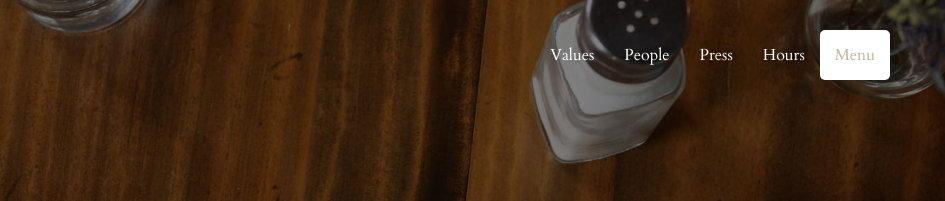
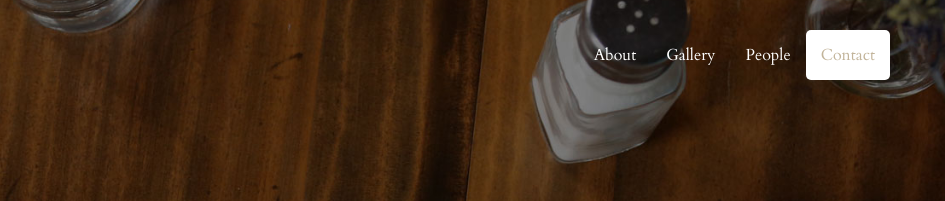
Before and after one commit to pcreglow/WJ-Culinary, a website: page culinary.html in a window 1280 px wide. Shown: the top 201 px of the page, 335-1280 px from the left. Drawn offline with Linux system fonts and the light colour scheme.

Commit message:
Updated section ids, nav bar tabs

```diff
--- a/culinary.html
+++ b/culinary.html
@@ -73,19 +73,16 @@
                         <a class="page-scroll" href="#page-top"></a>
                     </li>
                     <li>
-                        <a class="page-scroll" href="#values">Values</a>
+                        <a class="page-scroll" href="#about">About</a>
+                    </li>
+                    <li>
+                        <a class="page-scroll" href="#gallery">Gallery</a>
                     </li>
                     <li>
                         <a class="page-scroll" href="#people">People</a>
                     </li>
                     <li>
-                        <a class="page-scroll" href="#press">Press</a>
-                    </li>
-                    <li>
-                        <a class="page-scroll" href="#hours">Hours</a>
-                    </li>
-                    <li>
-                        <a class="page-scroll" href="#menu">Menu</a>
+                        <a class="page-scroll" href="#contact">Contact</a>
                     </li>
                 </ul>
             </div>
@@ -102,7 +99,7 @@
             <a class="btn page-scroll" href="#values"><i class="fa fa-angle-down fa-fw"></i></a>
         </div>
     </header>
-    <section id="values" class="services">
+    <section id="about" class="services">
         <div class="container">
             <div class="row text-center">
                 <div class="col-lg-12 wow fadeIn">
@@ -186,7 +183,7 @@
             </div>
         </div>
     </aside>
-    <section id="people">
+    <section id="gallery">
         <div class="container text-center wow fadeIn">
             <div class="row">
                 <div class="col-lg-12">
@@ -320,7 +317,7 @@
             </div>
         </div>
     </section>
-    <section id="press" class="testimonials bg-gray">
+    <section id="people" class="testimonials bg-gray">
         <div class="container wow fadeIn">
             <div class="row">
                 <div class="col-lg-12">
@@ -529,7 +526,7 @@
     <a href="https://wrapbootstrap.com/theme/vitality-multipurpose-one-page-theme-WB02K3KK3" class="btn btn-block btn-full-width">Buy Vitality Now!</a>
     <footer class="footer" style="background-image: url('assets/img/culinary/bg-footer.jpg')">
         <div class="container text-center">
-            <div class="row">
+            <div class="row" id="contact">
                 <div class="col-md-4 contact-details">
                     <h4><i class="fa fa-phone"></i> Call</h4>
                     <p>555-213-4567</p>
```
